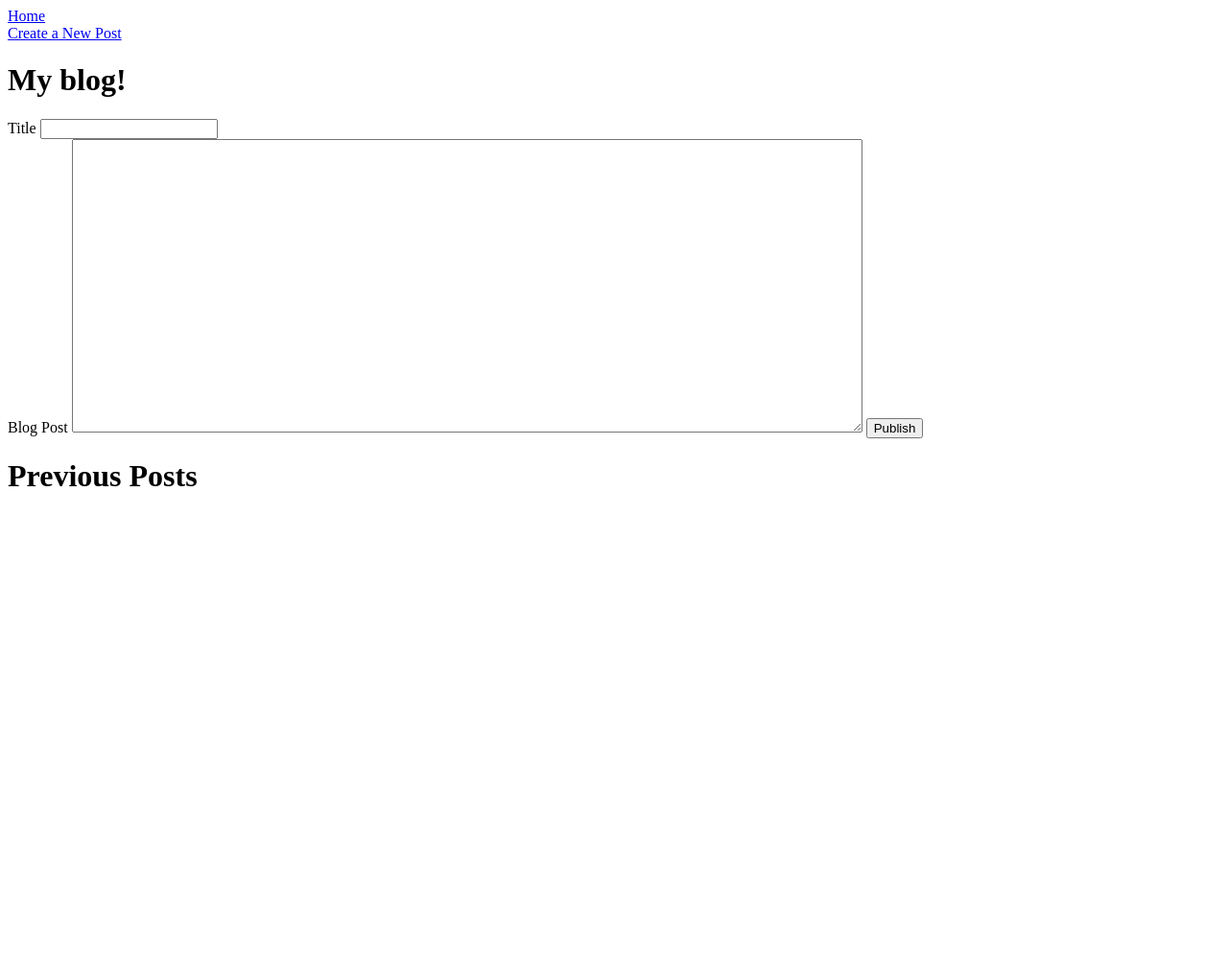
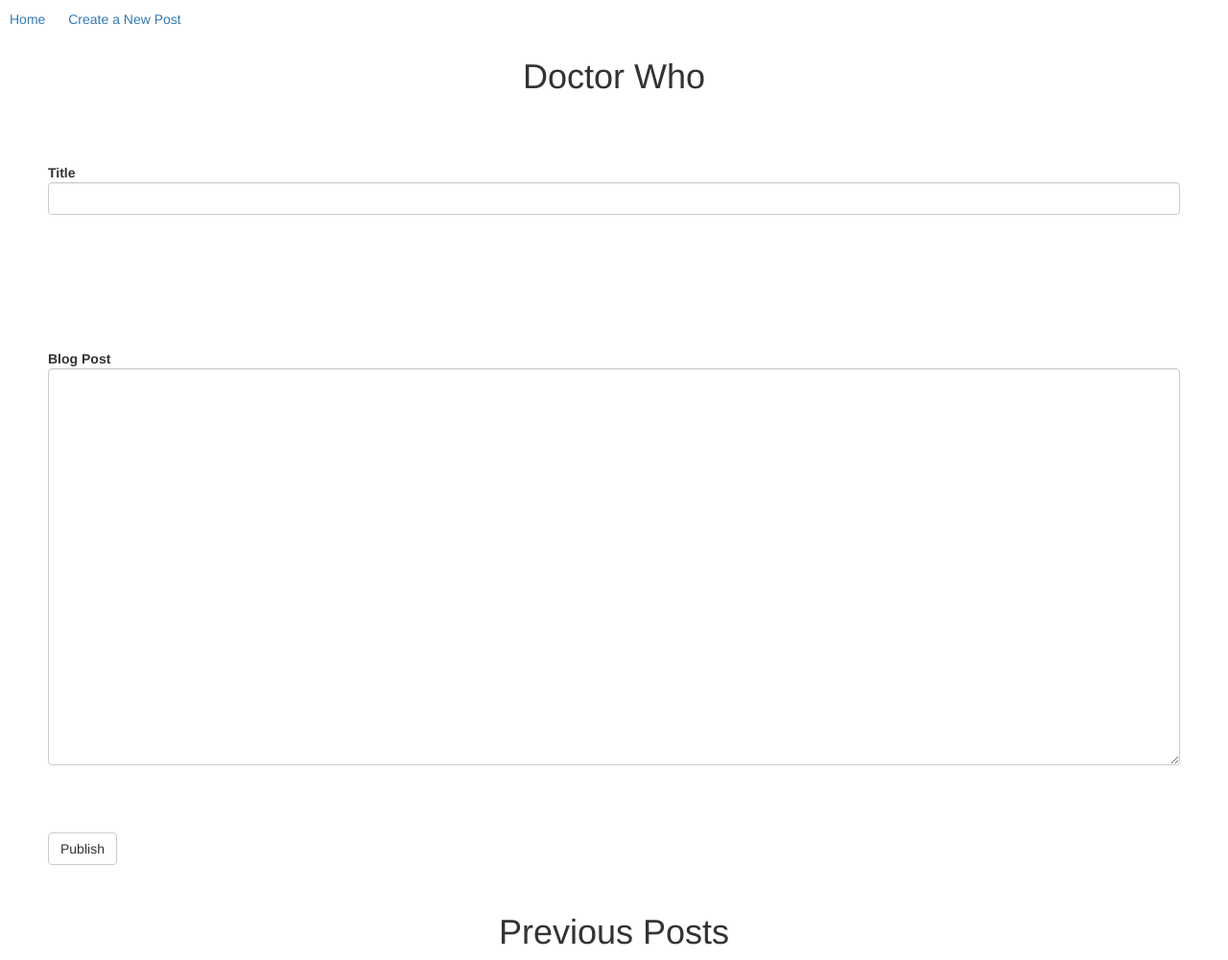
Before and after one commit to christina-go/blogz, a Flask app: page /newpost in a window 1280 px wide. Shown: the whole page at 96% size. Before the commit the page ends 507 px from the top, so only its background shows below. Run offline with Flask 2, Linux system fonts and the light colour scheme; data that the repository does not hold is empty; parts of the project's set-up code (start-up, migrations or seed data) failed here and were passed over; some libraries are stand-ins or nearby versions.

Commit message:
added some bootstrap for formatting bonus mission

```diff
--- a/main.py
+++ b/main.py
@@ -19,7 +19,10 @@
         self.title = title
         self.body = body
 
-all_blog_posts = Blog.query.all()
+
+@app.route('/')
+def page_redirect():
+    return redirect('/blog')
 
 @app.route('/blog', methods=['GET'])
 def display():
@@ -31,6 +34,8 @@
             post = Blog.query.get(blog_id)
 
             return render_template('blogpost.html', post=post)
+
+    all_blog_posts = Blog.query.all()
 
     return render_template('blog.html', all_blog_posts=all_blog_posts)
 
@@ -50,9 +55,9 @@
 
     else:
 
+        all_blog_posts = Blog.query.all()
+
         return render_template('newpost.html', all_blog_posts=all_blog_posts)
-
-
 
 
 if __name__ == '__main__':
--- a/templates/blog.html
+++ b/templates/blog.html
@@ -1,7 +1,9 @@
 {% extends 'wrapper.html' %}
 
 {% block content %}
+
 {% if all_blog_posts|length == 0 %}
+
 <p>No posts yet</p>
 
 {% else %}
@@ -14,5 +16,4 @@
 
 {% endif %}
 
-
 {% endblock %}
--- a/templates/blogpost.html
+++ b/templates/blogpost.html
@@ -2,9 +2,10 @@
 
 
 {% block content %}
+
     <ul>
         <li>{{post.title}}</li>
         <p>{{post.body}}</p>
     </ul>
 
- {% endblock %}
+{% endblock %}
--- a/templates/newpost.html
+++ b/templates/newpost.html
@@ -2,16 +2,20 @@
 
 {% block content %}
     <form method='post'>
-        <label>
+        <div class="form-group">
+        <label class="input_field">
             Title
-            <input type="text" name='title' required />
+            <input class="form-control" type="text" name='title' required/>
         </label>
         <br>
-        <label>
+        <label class="input_field">
             Blog Post
-            <textArea rows="20" cols="100" name='body' required /> </textArea>
+            <textArea class="form-control" rows="20" cols="100" name='body' required/></textArea>
         </label>
-        <input type="submit" value='Publish'  />
+        <label class="input_field">
+        <input class=" btn btn-default" type="submit" value='Publish'  />
+        </label>
+        </div>
     </form>
 
     <h1>Previous Posts</h1>
--- a/templates/wrapper.html
+++ b/templates/wrapper.html
@@ -1,28 +1,42 @@
 <!doctype HTML>
 <html>
     <head>
-        <title>Blog</title>
-        <style>
+        <link rel="stylesheet" href="//netdna.bootstrapcdn.com/bootstrap/3.0.3/css/bootstrap.min.css">
+            <style>
             .navigation {
-                align-content: left
+                align-content: left;
+                display: inline-block;
+                margin: 10px;
+            }
 
+            .input_field {
+                margin: 50px;
+                display: block;
+                padding-top: 20px;
+                text-align: left;
+                box-flex: auto;
+            }
+
+            h1 {
+                text-align: center;
             }
         </style>
+        <title>Doctor Who Blog</title>
+
     </head>
 <body>
     <div class="navigation">
         <a href='/blog'>Home</a>
     </div>
-    <div class="navigation">
+    <div class="navigation" display="inline-block">
         <a href='/newpost'>Create a New Post</a>
     </div>
 
 
-    <h1>My blog!</h1>
+    <h1 class="page-title">Doctor Who</h1>
 
     {% block content %}
     {% endblock %}
 
-
 </body>
 </html>
```
